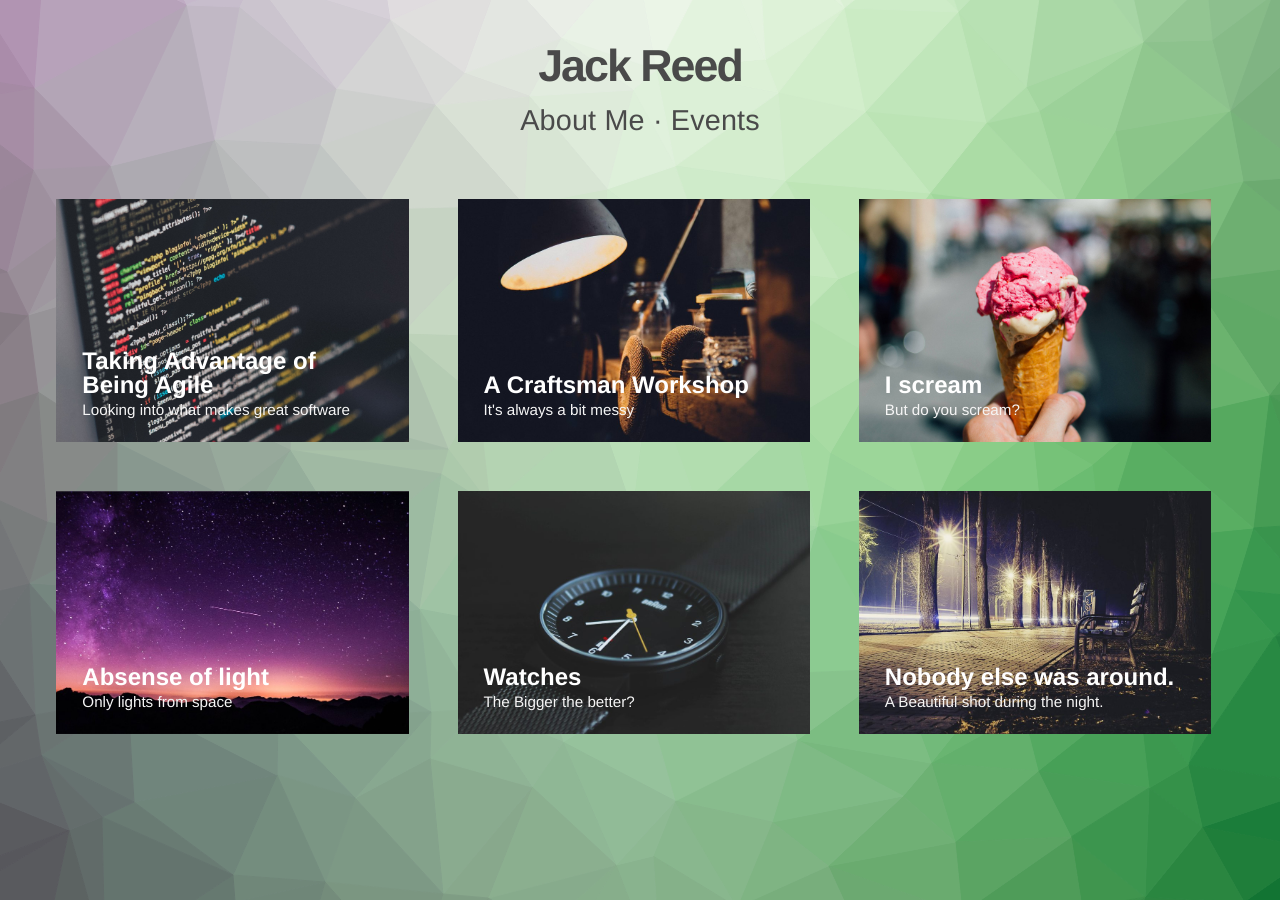
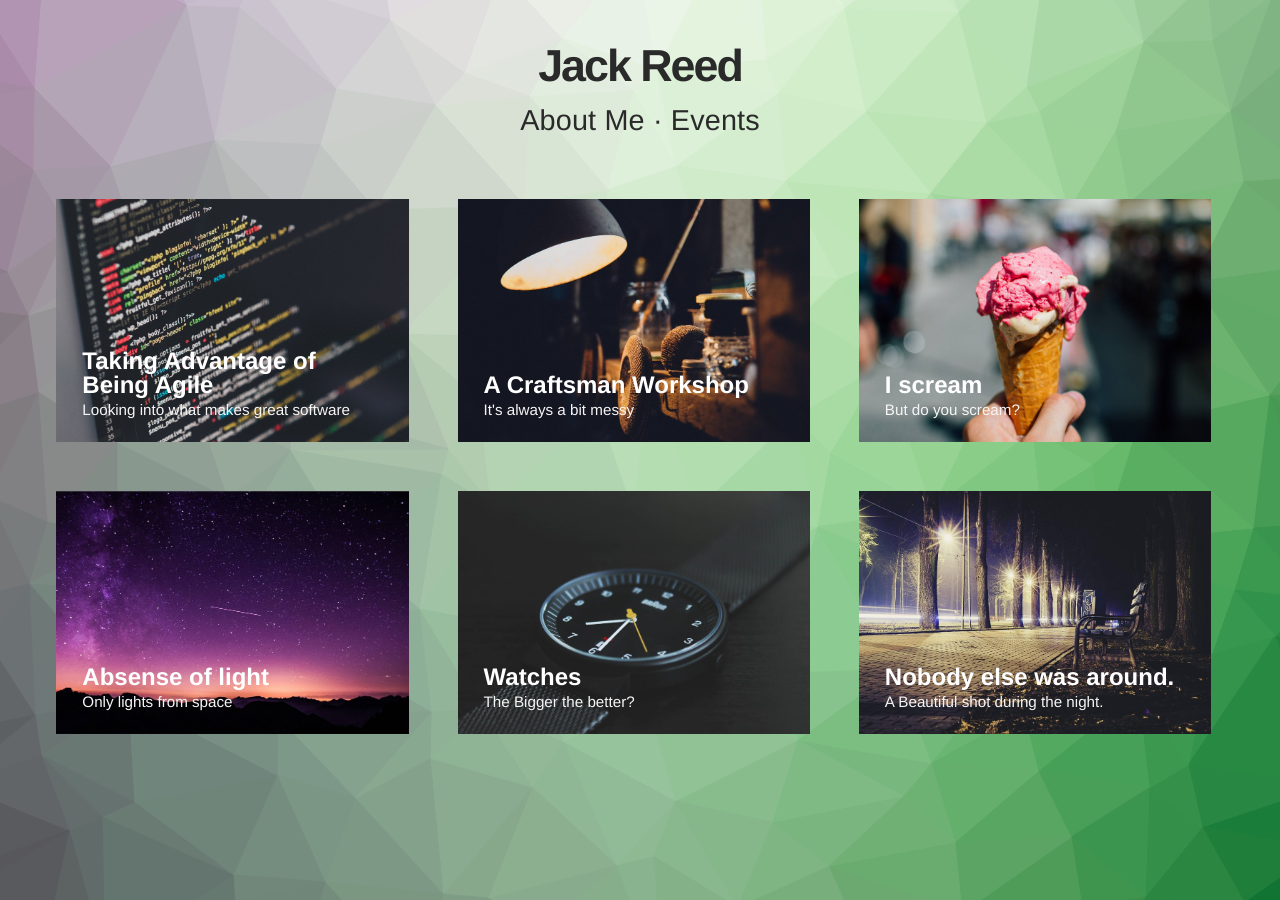
Before and after one commit to IamJackReed/iamjackreed, a Jekyll site: the page built from index.html, in a window 1280 px wide. Built offline with Jekyll 4.4.1, drawn with Linux system fonts in a browser that asks for light colours.

Commit message:
Update modern-blog.css

```diff
--- a/css/modern-blog.css
+++ b/css/modern-blog.css
@@ -256,11 +256,11 @@ a:focus {
 }
 
 .body a {
-	color: #4A4A4A;
+	color: #2A2A2A;
 }
 
 .body .header h1 span {
-	color: #4A4A4A;
+	color: #2A2A2A;
 }
 
 .hidden {
```
